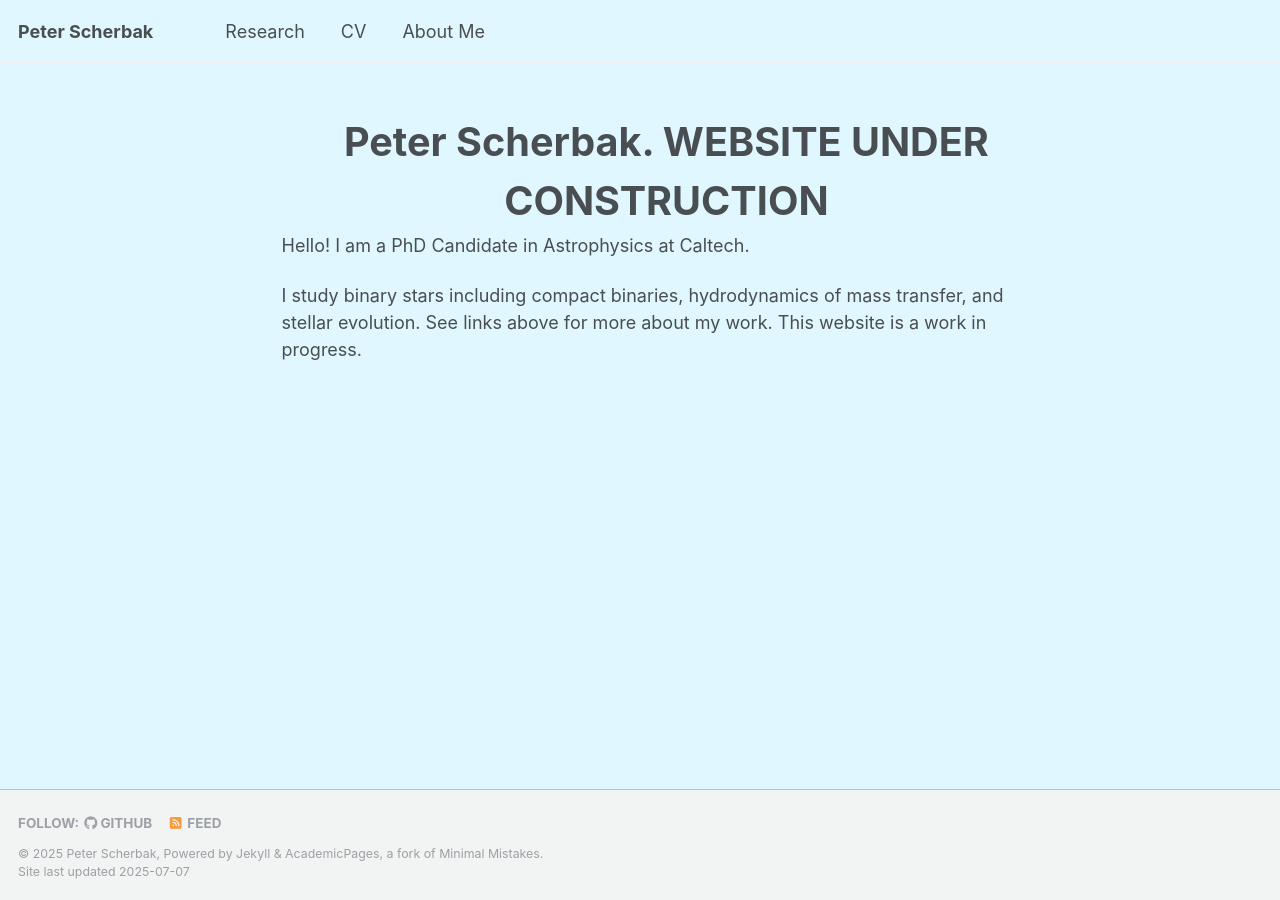
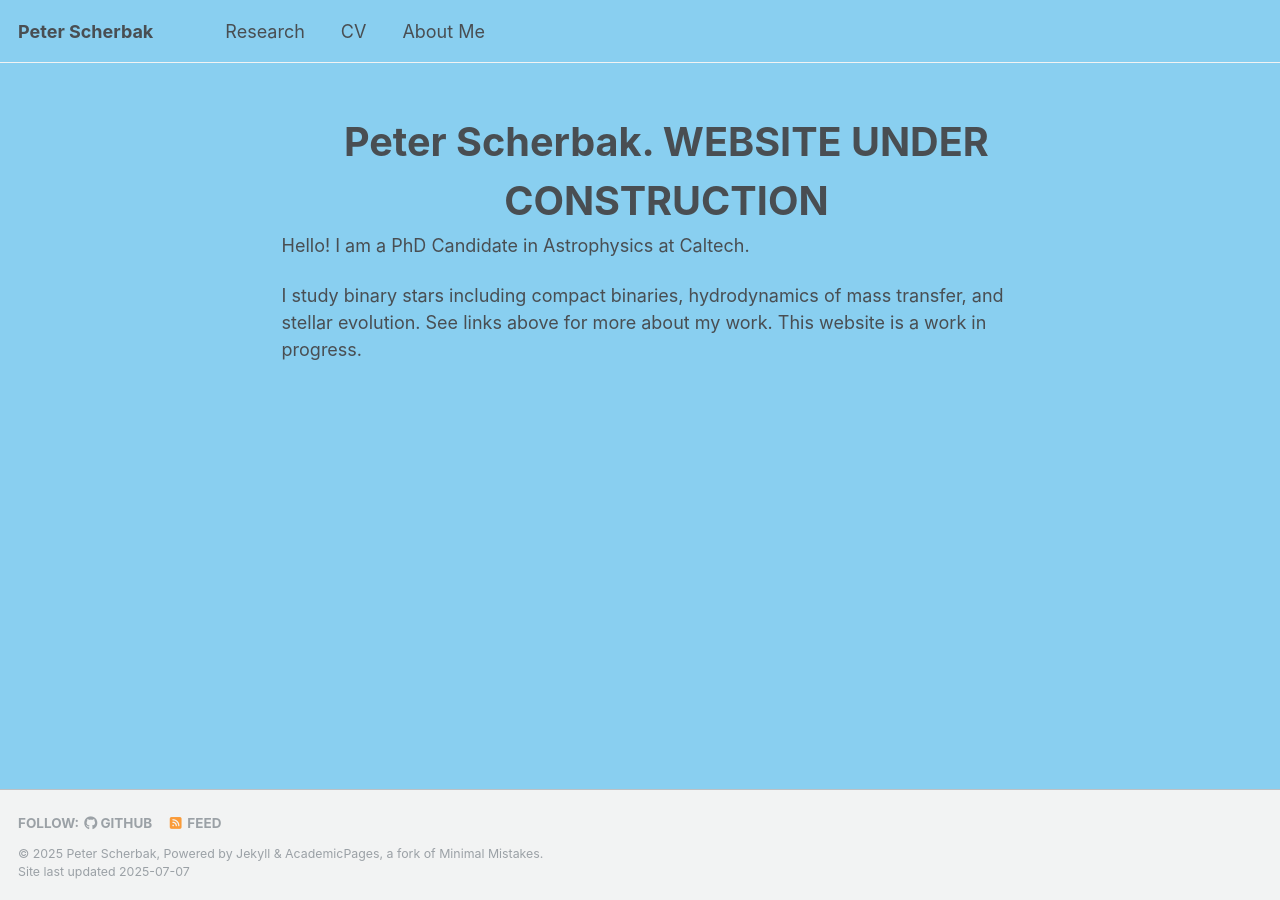
Before and after one commit to peterscherbak/peterscherbak.github.io, a Jekyll site: the page built from _pages/about.md, in a window 1280 px wide. Built offline with Jekyll 4.4.1, drawn with Linux system fonts in a browser that asks for light colours; a script that is not in the unit is left out.

Commit message:
Update _default.scss

```diff
--- a/_sass/theme/_default.scss
+++ b/_sass/theme/_default.scss
@@ -9,7 +9,7 @@ $darker-gray                : mix(#000, $gray, 60%);
 $light-gray                 : #9ba1a6;
 $lighter-gray               : mix(#fff, $gray, 90%);
 
-$light-blue                 : #e0f7ff;
+$light-blue                 : #89CFF0;
 
 
 /* Color codes used for the site */
```
